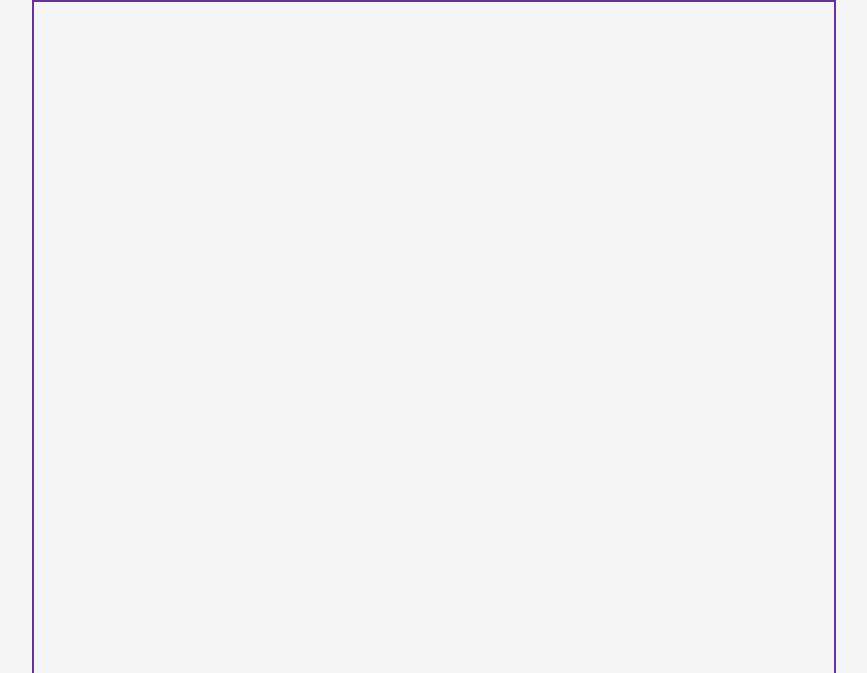
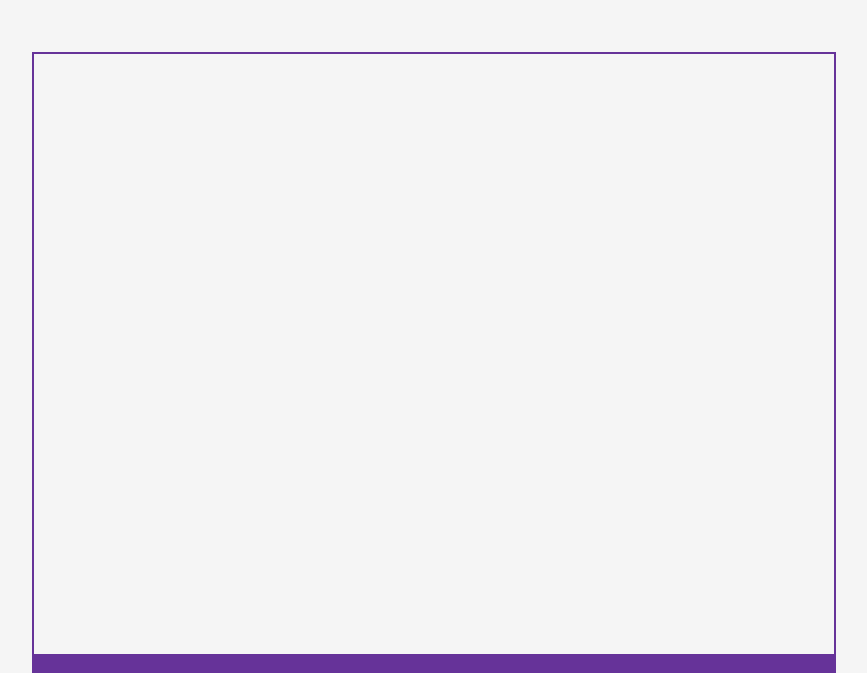
Before and after one commit to lasithadilshan/drawingapp.github.io, a plain HTML site: page index.html in a window 1280 px wide. Shown: the top 673 px of the page, without its empty margins (206-1073 px from the left). Drawn offline with Linux system fonts and the light colour scheme.

Commit message:
second commit
changed the canvas size

```diff
--- a/index.html
+++ b/index.html
@@ -8,7 +8,7 @@
         <script src="script.js" defer></script>
     </head>
     <body>
-        <canvas id="canvas" width="800" height="800"></canvas>
+        <canvas id="canvas" width="800" height="600"></canvas>
         <div class="toolbox">
             <button id="decrease">-</button>
             <span id="size">30</span>
```
